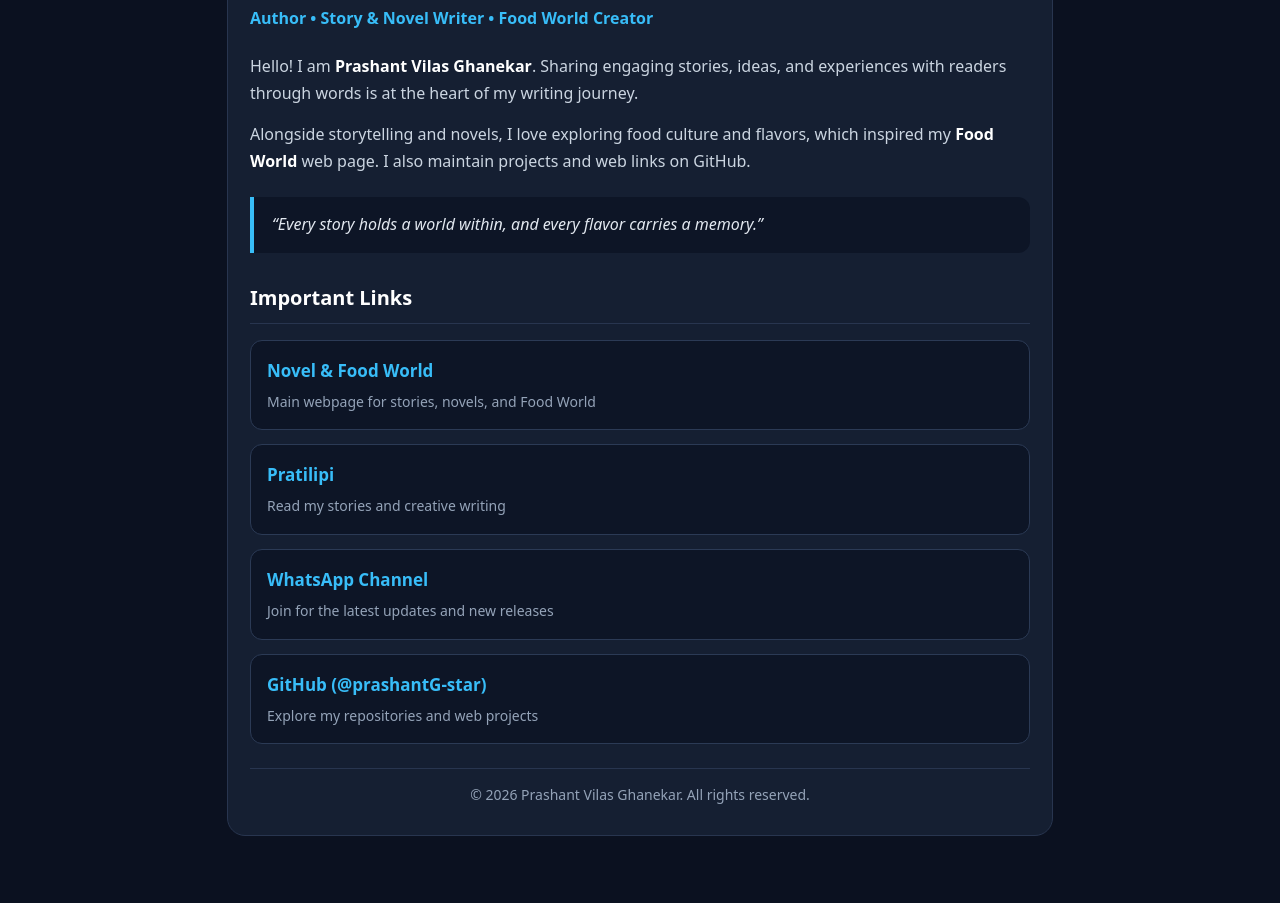
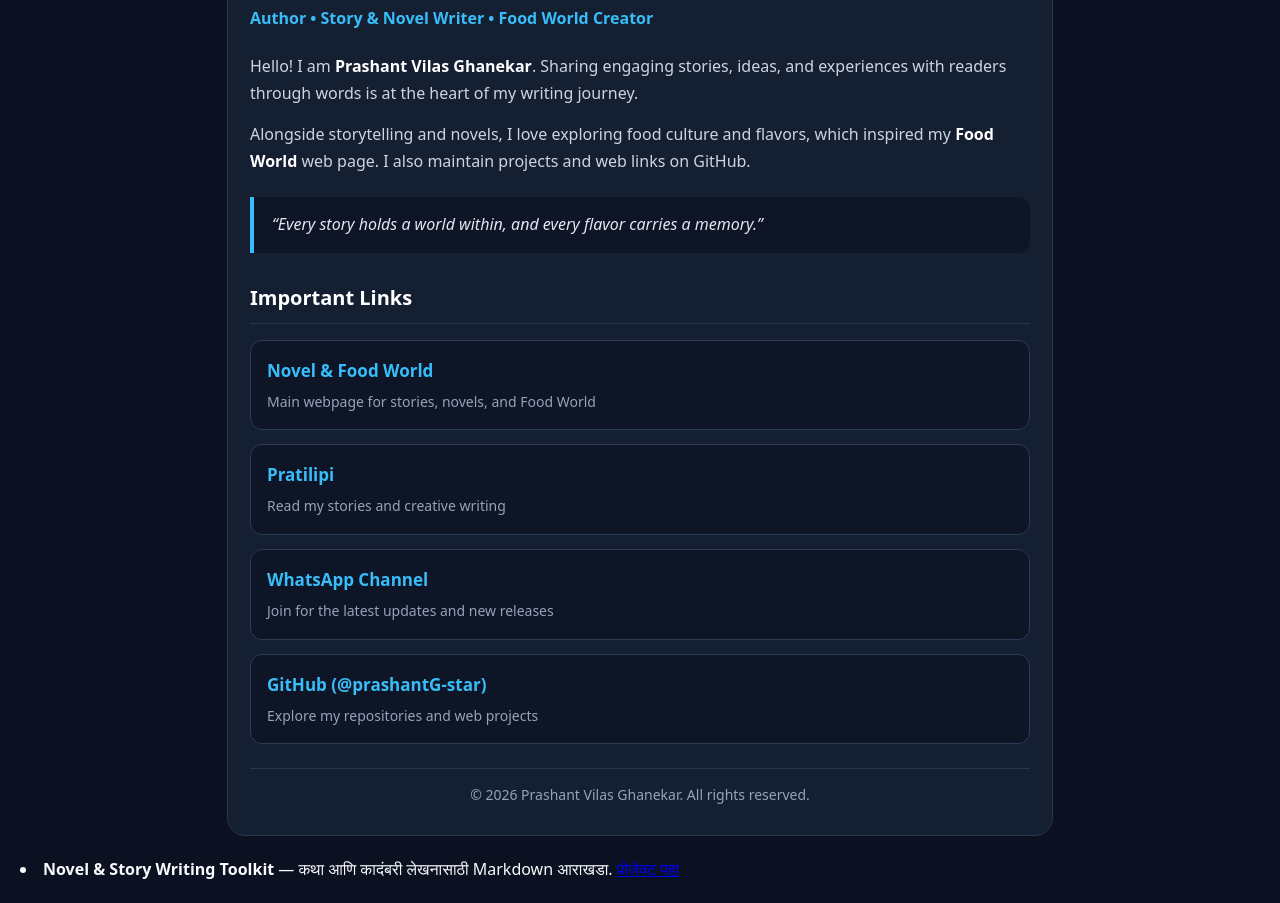
Before and after one commit to prashantG-star/prashantG-star.github.io, a plain HTML site: page index.html in a window 1280 px wide. Shown: the part 174-1077 px from the top of the page. Before the commit the page ends 1050 px from the top, so only its background shows below. Drawn offline with Linux system fonts and the light colour scheme.

Commit message:
Add project link for Novel & Story Writing Toolkit

```diff
--- a/index.html
+++ b/index.html
@@ -113,3 +113,7 @@
   </script>
 </body>
 </html>
+<li>
+  <strong>Novel & Story Writing Toolkit</strong> — कथा आणि कादंबरी लेखनासाठी Markdown आराखडा.
+  <a href="https://github.com/prashantG-star/novel-writing-toolkit" target="_blank">प्रोजेक्ट पहा</a>
+</li>
```
